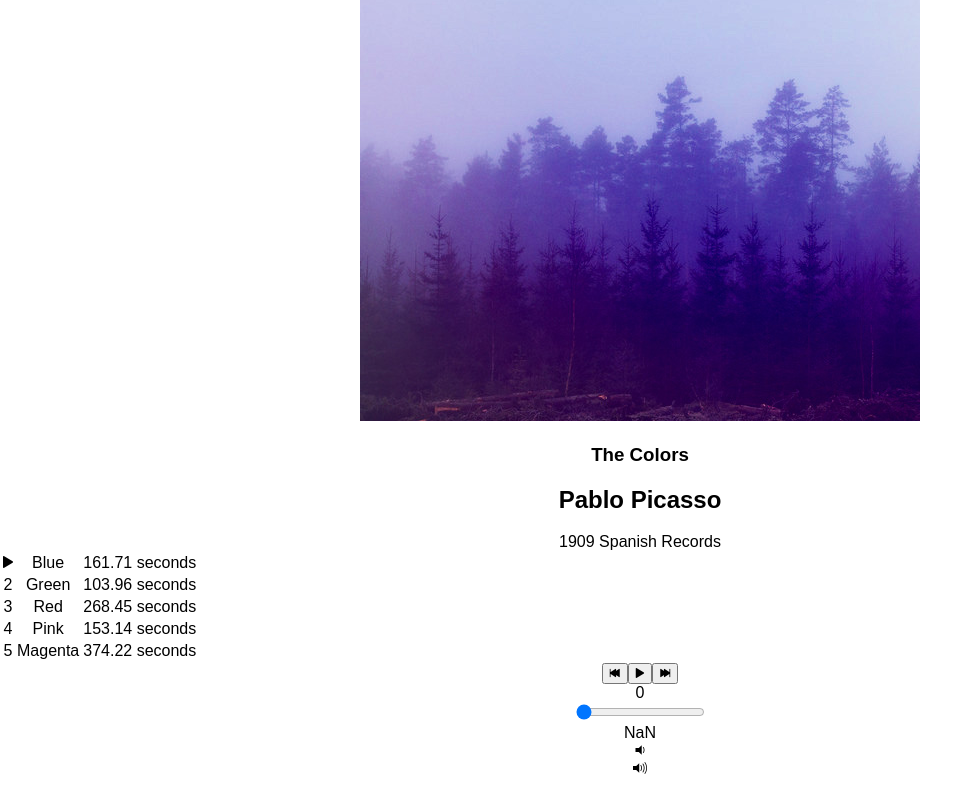
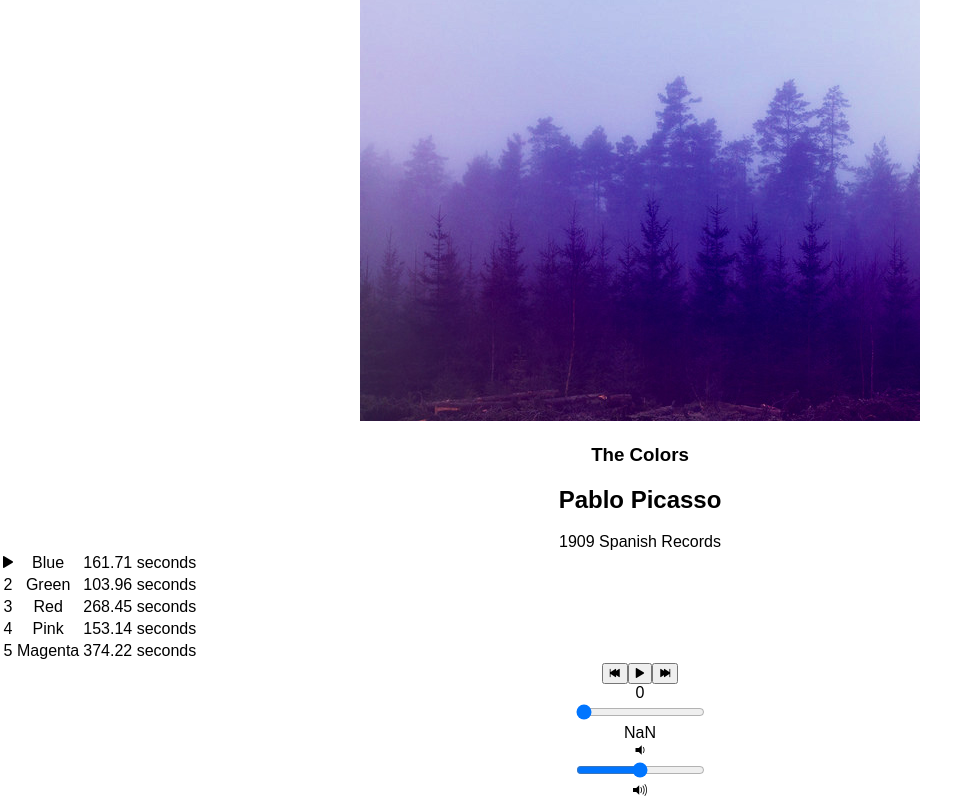
Before and after one commit to hankwarner/bloc-jams-reactjs, a React (Create React App) app: page /album/the-colors in a window 1280 px wide. Shown: the part 237-1037 px from the top of the page, without its empty margins (0-980 px from the left). Before the commit the page ends 1015 px from the top, so only its background shows below. Built offline with nearby package versions, Linux system fonts and the light colour scheme.

Commit message:
seeking assistance with volume controls

```diff
--- a/src/components/Album.js
+++ b/src/components/Album.js
@@ -14,11 +14,10 @@ class Album extends Component {
             album: album,
             currentSong: album.songs[0],
             currentTime: 0,
+            currentVolume: 0,
             duration: album.songs[0].duration,
             isPlaying: false,
             hoveredSong: false,
-            currentTime: 0,
-            duration: album.songs[0].duration
         };
 
         this.audioElement = document.createElement('audio');
@@ -32,6 +31,9 @@ class Album extends Component {
                 },
                 durationchange: e => {
                     this.setState({ duration: this.audioElement.duration });
+                },
+                volumechange: e => {
+                    this.setState({ currentVolume: this.audioElement})
                 }
             };
             this.audioElement.addEventListener('timeupdate', this.eventListeners.timeupdate);
@@ -42,6 +44,7 @@ class Album extends Component {
             this.audioElement.src = null;
             this.audioElement.removeEventListener('timeupdate', this.eventListeners.timeupdate);
             this.audioElement.removeEventListener('durationchange', this.eventListeners.durationchange);
+            this.audioElement.removeEventListener('volumechange', this.eventListeners.volumechange);
         }
 
         play() {
@@ -91,22 +94,10 @@ class Album extends Component {
             this.setState({ currentTime: newTime });
         }
 
-        componentDidMonut () {
-            this.addEventListeners = {
-                timeupdate: e => {
-                    this.setState({ currentTime: this.audioElement.currentTime });
-                },
-                durationchange: e => {
-                    this.setState({ duration: this.audioElement.duration });
-                   }
-            };
-            this.audioElement.addEventListener('timeupdate', this.eventListeners.timeupdate);
-            this.audioElement.addEventListener('durationchange', this.eventListeners.durationchange);
-        }
-
-        componentWillUnmount() {
-            this.audioElement.src = null;
-            this.audioElement = null;
+        handleVolumeChange(e) {
+            const newVolume = this.audioElement.volume * e.target.value;
+            this.audioElement.currentVolume = newVolume;
+            this.setState({ currentVolume: newVolume });
         }
 
     render() {
@@ -151,6 +142,8 @@ class Album extends Component {
                     currentSong={this.state.currentSong}
                     currentTime={this.audioElement.currentTime}
                     duration={this.audioElement.duration}
+                    currentVolume={this.audioElement.currentVolume}
+                    handleVolumeChange={(e) => this.handleVolumeChange(e)}
                     handleSongClick={() => this.handleSongClick(this.state.currentSong)}
                     handlePrevClick={() => this.handlePrevClick()}
                     handleNextClick={() => this.handleNextClick()}
--- a/src/components/PlayerBar.js
+++ b/src/components/PlayerBar.js
@@ -34,6 +34,15 @@ class PlayerBar extends Component {
                 </section>
                 <section id="volume-control">
                     <div className="icon ion-volume-low"></div>
+                    <input
+                        type="range"
+                        className="volume-slider"
+                        value={this.props.currentVolume}
+                        max="1.0"
+                        min="0.0"
+                        step="0.01"
+                        onChange={this.props.handleVolumeChange}
+                    />
                     <div className="icon ion-volume-high"></div>
                 </section>
             </section>
```
